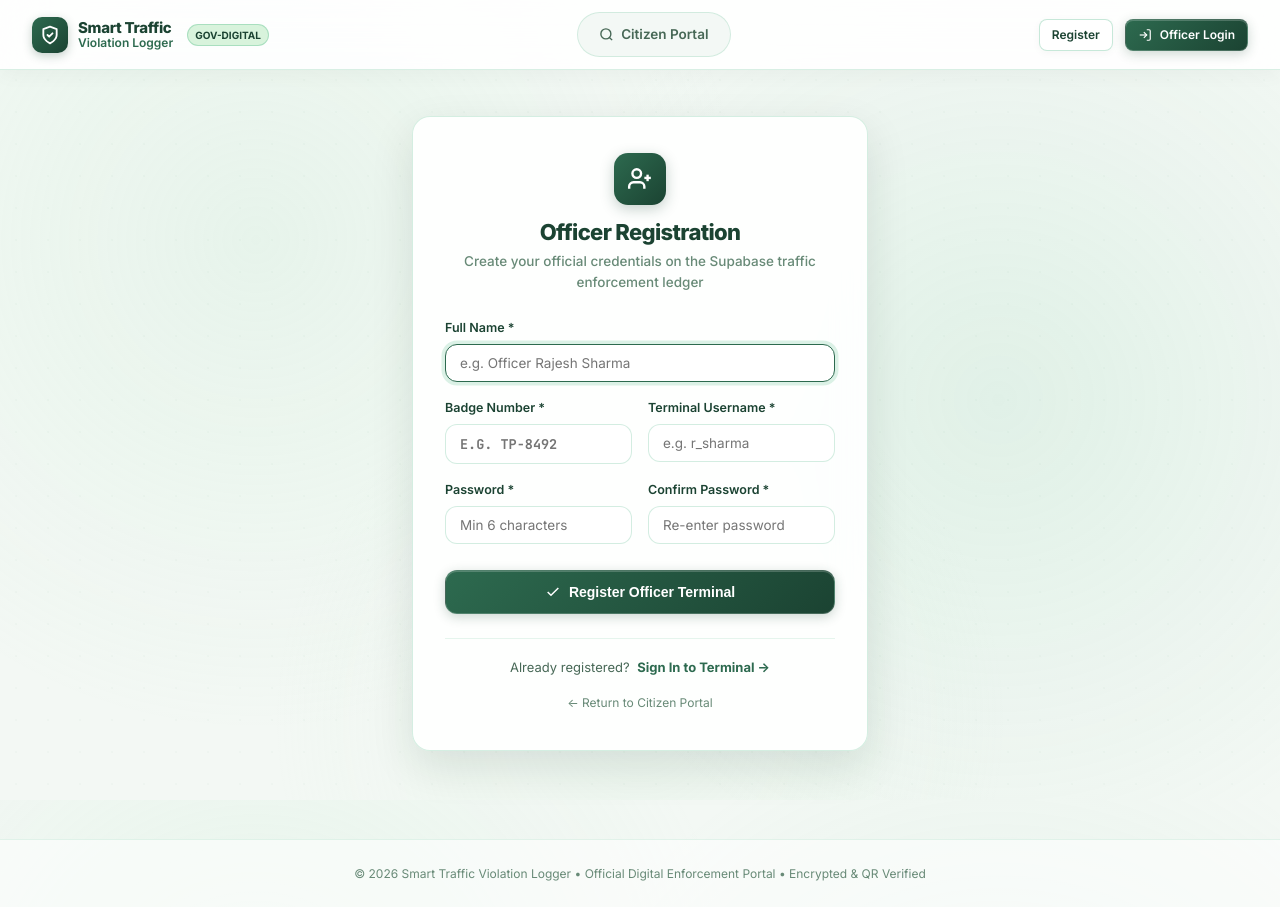
After one commit to Nithin772006/challan-tracker, a Flask app: page /register in a window 1280 px wide. The commit adds this page. Run offline with Flask 3, Linux system fonts and the light colour scheme.

Commit message:
feat: complete Supabase database integration, add officer registration, and remove demo credentials

```diff
--- a/app.py
+++ b/app.py
@@ -47,10 +47,14 @@ def create_app(config_class=Config):
             return redirect(url_for('dashboard'))
 
         if request.method == 'POST':
-            username = request.form.get('username', '').strip()
+            login_id = request.form.get('username', '').strip()
             password = request.form.get('password', '')
 
-            officer = Officer.query.filter_by(username=username).first()
+            # Query by username or badge number
+            officer = Officer.query.filter(
+                (Officer.username == login_id.lower()) |
+                (Officer.badge_number == login_id.upper())
+            ).first()
 
             if officer and officer.check_password(password):
                 session['officer_id'] = officer.id
@@ -64,9 +68,63 @@ def create_app(config_class=Config):
                     return redirect(next_page)
                 return redirect(url_for('dashboard'))
             else:
-                flash('Invalid credentials. Please verify your badge/username and password.', 'danger')
+                flash('Invalid credentials. Please verify your badge number or username and password.', 'danger')
 
         return render_template('login.html')
+
+    @app.route('/register', methods=['GET', 'POST'])
+    def register():
+        if 'officer_id' in session:
+            return redirect(url_for('dashboard'))
+
+        if request.method == 'POST':
+            full_name = request.form.get('full_name', '').strip()
+            badge_number = request.form.get('badge_number', '').strip().upper()
+            username = request.form.get('username', '').strip().lower()
+            password = request.form.get('password', '')
+            confirm_password = request.form.get('confirm_password', '')
+
+            errors = []
+            if not full_name:
+                errors.append('Officer full name is required.')
+            if not badge_number:
+                errors.append('Official badge number is required.')
+            if not username:
+                errors.append('Terminal username is required.')
+            elif len(username) < 3:
+                errors.append('Username must be at least 3 characters.')
+            if not password:
+                errors.append('Password is required.')
+            elif len(password) < 6:
+                errors.append('Password must be at least 6 characters.')
+            elif password != confirm_password:
+                errors.append('Passwords do not match.')
+
+            if not errors:
+                if Officer.query.filter_by(username=username).first():
+                    errors.append('This username is already registered. Please choose another.')
+                elif Officer.query.filter_by(badge_number=badge_number).first():
+                    errors.append('An officer with this badge number is already registered.')
+
+            if errors:
+                for err in errors:
+                    flash(err, 'danger')
+                return render_template('register.html', form_data=request.form)
+
+            new_officer = Officer(
+                full_name=full_name,
+                badge_number=badge_number,
+                username=username
+            )
+            new_officer.set_password(password)
+
+            db.session.add(new_officer)
+            db.session.commit()
+
+            flash('Officer account successfully created! You may now sign in.', 'success')
+            return redirect(url_for('login'))
+
+        return render_template('register.html', form_data=None)
 
     @app.route('/logout')
     def logout():
@@ -529,21 +587,10 @@ def create_app(config_class=Config):
     def internal_server_error(e):
         return render_template('500.html'), 500
 
-    # Auto-initialize database and default officer account
+    # Ensure database schema is initialized
     with app.app_context():
         db.create_all()
         print(f"[DATABASE] Connected to: {app.config.get('DB_ENGINE', app.config['SQLALCHEMY_DATABASE_URI'])}")
-        # Seed default officer if none exists
-        if Officer.query.count() == 0:
-            default_officer = Officer(
-                username='officer1',
-                full_name='Officer R. Sharma',
-                badge_number='TP-8492'
-            )
-            default_officer.set_password('password123')
-            db.session.add(default_officer)
-            db.session.commit()
-            print("[INFO] Initialized default officer: 'officer1' / 'password123'")
 
     return app
 
--- a/templates/base.html
+++ b/templates/base.html
@@ -98,6 +98,9 @@
             Logout
           </a>
         {% else %}
+          <a href="{{ url_for('register') }}" class="btn-secondary btn-sm">
+            Register
+          </a>
           <a href="{{ url_for('login') }}" class="btn-primary btn-sm">
             <svg width="14" height="14" viewBox="0 0 24 24" fill="none" stroke="currentColor" stroke-width="2">
               <path d="M15 3h4a2 2 0 0 1 2 2v14a2 2 0 0 1-2 2h-4"/>
--- /dev/null
+++ b/templates/register.html
@@ -0,0 +1,111 @@
+{% extends "base.html" %}
+
+{% block title %}Officer Registration - Smart Traffic Violation Logger{% endblock %}
+
+{% block content %}
+<div class="page-container" style="max-width: 520px; padding-top: 30px;">
+  <div class="card" style="padding: 36px 32px; box-shadow: var(--shadow-elevated);">
+    <div style="text-align: center; margin-bottom: 24px;">
+      <div style="width: 52px; height: 52px; border-radius: 14px; background: linear-gradient(135deg, var(--eb-emerald) 0%, var(--eb-forest) 100%); margin: 0 auto 14px; display: flex; align-items: center; justify-content: center; color: #ffffff; box-shadow: 0 4px 14px rgba(27,67,50,0.25);">
+        <svg width="26" height="26" viewBox="0 0 24 24" fill="none" stroke="currentColor" stroke-width="2.2">
+          <path d="M16 21v-2a4 4 0 0 0-4-4H6a4 4 0 0 0-4 4v2"/>
+          <circle cx="9" cy="7" r="4"/>
+          <line x1="19" y1="8" x2="19" y2="14"/>
+          <line x1="22" y1="11" x2="16" y2="11"/>
+        </svg>
+      </div>
+      <h1 class="page-title" style="font-size: 22px;">Officer Registration</h1>
+      <p class="page-subtitle">Create your official credentials on the Supabase traffic enforcement ledger</p>
+    </div>
+
+    <form method="POST" action="{{ url_for('register') }}">
+      <div class="form-field">
+        <label for="full_name">Full Name *</label>
+        <input
+          type="text"
+          id="full_name"
+          name="full_name"
+          value="{{ form_data.full_name if form_data else '' }}"
+          placeholder="e.g. Officer Rajesh Sharma"
+          required
+          autofocus
+        >
+      </div>
+
+      <div class="form-grid-2">
+        <div class="form-field">
+          <label for="badge_number">Badge Number *</label>
+          <input
+            type="text"
+            id="badge_number"
+            name="badge_number"
+            value="{{ form_data.badge_number if form_data else '' }}"
+            placeholder="e.g. TP-8492"
+            required
+            style="text-transform: uppercase; font-family: 'JetBrains Mono', monospace; font-weight: 700;"
+          >
+        </div>
+
+        <div class="form-field">
+          <label for="username">Terminal Username *</label>
+          <input
+            type="text"
+            id="username"
+            name="username"
+            value="{{ form_data.username if form_data else '' }}"
+            placeholder="e.g. r_sharma"
+            required
+            style="text-transform: lowercase;"
+          >
+        </div>
+      </div>
+
+      <div class="form-grid-2">
+        <div class="form-field">
+          <label for="password">Password *</label>
+          <input
+            type="password"
+            id="password"
+            name="password"
+            placeholder="Min 6 characters"
+            required
+            autocomplete="new-password"
+          >
+        </div>
+
+        <div class="form-field">
+          <label for="confirm_password">Confirm Password *</label>
+          <input
+            type="password"
+            id="confirm_password"
+            name="confirm_password"
+            placeholder="Re-enter password"
+            required
+            autocomplete="new-password"
+          >
+        </div>
+      </div>
+
+      <button type="submit" class="btn-primary" style="width: 100%; height: 44px; margin-top: 10px; font-size: 14px;">
+        <svg width="16" height="16" viewBox="0 0 24 24" fill="none" stroke="currentColor" stroke-width="2.2">
+          <polyline points="20 6 9 17 4 12"/>
+        </svg>
+        Register Officer Terminal
+      </button>
+    </form>
+
+    <div style="text-align: center; margin-top: 24px; padding-top: 18px; border-top: 1px solid var(--border-subtle); font-size: 13px;">
+      <span style="color: var(--eb-text-muted);">Already registered?</span>
+      <a href="{{ url_for('login') }}" style="color: var(--eb-emerald); font-weight: 700; text-decoration: none; margin-left: 4px;">
+        Sign In to Terminal &rarr;
+      </a>
+    </div>
+
+    <div style="text-align: center; margin-top: 14px;">
+      <a href="{{ url_for('public_search') }}" style="color: var(--eb-text-subtle); text-decoration: none; font-size: 12px;">
+        &larr; Return to Citizen Portal
+      </a>
+    </div>
+  </div>
+</div>
+{% endblock %}
```
Also changed, not shown: create_officer.py (added, +74 -0 lines), seed.py (+6 -11 lines), templates/login.html (+27 -18 lines), test_app.py (+44 -11 lines), README.md, static/qr/TVL-2026-000009.png (deleted).
